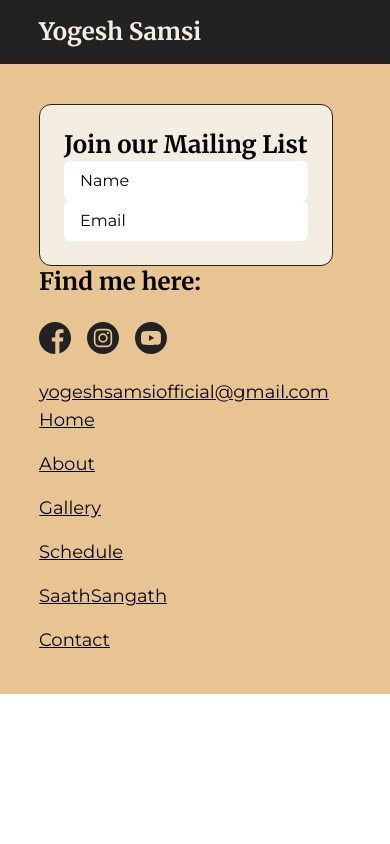
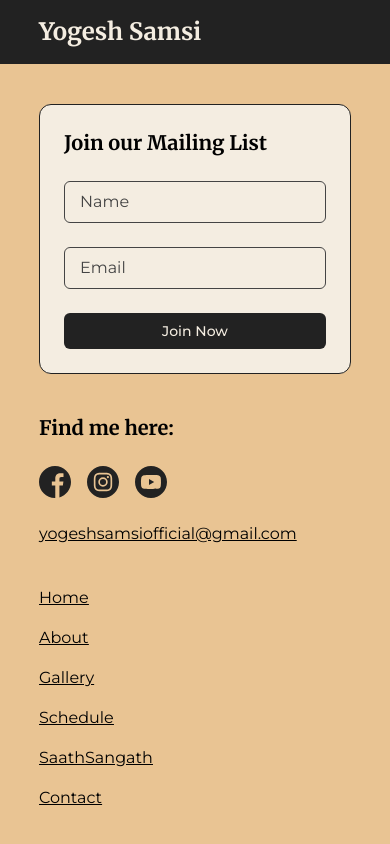
Before and after one commit to NeeshSamsi/yogeshsamsi-old, a Next.js app: page / in a window 390 px wide. Shown: the top 844 px of the page. Built offline with nearby package versions, Linux system fonts and the light colour scheme; a web font is replaced by a local one; what tailwind-hamburgers would draw is missing.

Commit message:
feat: dynamic mailing list colors, responsive

```diff
--- a/components/Footer/index.js
+++ b/components/Footer/index.js
@@ -7,27 +7,26 @@ import TextInput from "../TextInput";
 
 const Footer = () => {
   return (
-    <footer className="w-full bg-cream flex justify-between flex-wrap py-10 px-col-all">
-      <div className="bg-light p-6 rounded-xl border border-dark">
-        <h4 className="text-2xl font-serif font-bold">Join our Mailing List</h4>
-        {/* Material UI Name Input */}
-        <TextInput label="Name" placeholder="Enter your Name" />
-        <TextInput label="Email" placeholder="Enter your Email" />
-        {/* Material UI Email Input */}
+    <footer className="w-full bg-cream flex flex-col lg:flex-row justify-between space-y-10 lg:-space-y-0 py-10 px-col-all">
+      <div className="flex flex-col justify-between space-y-6 lg:space-y-0 bg-light p-6 rounded-xl border border-dark max-w-sm lg:max-w-none">
+        <h4 className="text-xl lg:text-2xl font-serif font-bold">Join our Mailing List</h4>
+        <TextInput label="Name" placeholder="Enter your Name" clrBg="#F4EDE1" clrFg="#444" clrFgFocus="#222" />
+        <TextInput label="Email" placeholder="Enter your Email" clrBg="#F4EDE1" clrFg="#444" clrFgFocus="#222" />
         {/* Material UI Submit Button */}
+        <button className="bg-dark text-light text-sm lg:text-base font-medium py-2 w-full rounded-md">Join Now</button>
       </div>
 
       <div className="flex flex-col space-y-6">
-        <h4 className="text-2xl font-serif font-bold">Find me here:</h4>
+        <h4 className="text-xl lg:text-2xl font-serif font-bold">Find me here:</h4>
         <div className="flex space-x-4">
           <Socials background="none" foreground="#222222" />
         </div>
-        <a className="underline text-lg" href="mailto:yogeshsamsiofficial@gmail.com">
+        <a className="underline text-base lg:text-lg" href="mailto:yogeshsamsiofficial@gmail.com">
           yogeshsamsiofficial@gmail.com
         </a>
       </div>
 
-      <div className="flex flex-col space-y-4 underline text-lg">
+      <div className="flex flex-col space-y-4 underline text-base lg:text-lg">
         <Link href="/">
           <a className="block">Home</a>
         </Link>
```
